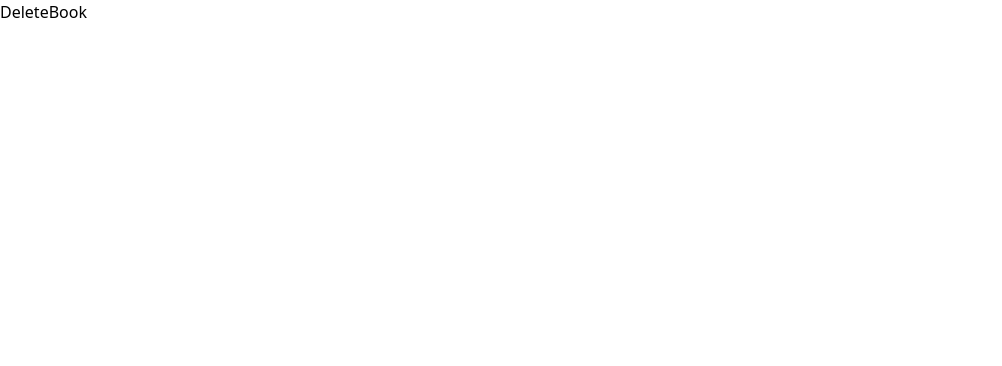
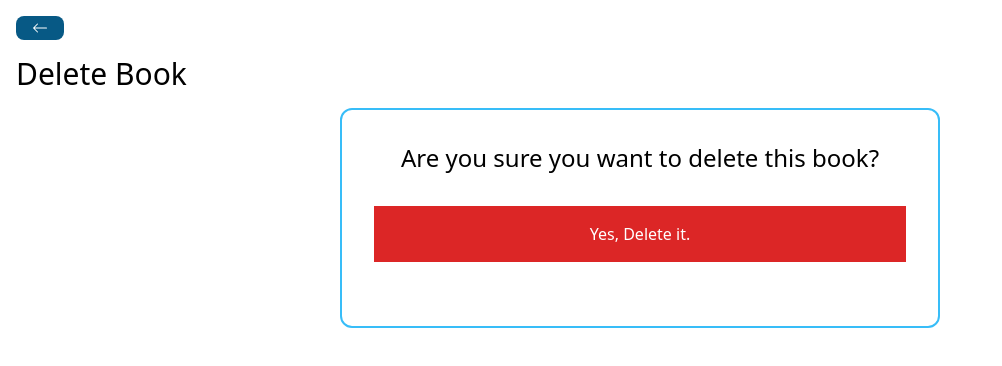
Before and after one commit to T4R0TARO/book-store, a React (Vite) app in the folder frontend/: page /books/delete/1 in a window 1280 px wide. Shown: the top 366 px of the page, without its empty margins (0-1002 px from the left). Built offline with nearby package versions, Linux system fonts and the light colour scheme.

Commit message:
feature: DeleteBook page

```diff
--- a/frontend/src/pages/DeleteBook.jsx
+++ b/frontend/src/pages/DeleteBook.jsx
@@ -1,7 +1,44 @@
 // import React from "react";
+import { useState } from "react";
+import BackButton from "../components/BackButton";
+import Spinner from "../components/Spinner";
+import axios from "axios";
+import { useNavigate, useParams } from "react-router-dom";
 
 const DeleteBook = () => {
-  return <div>DeleteBook</div>;
+  const [loading, setLoading] = useState(false);
+  const navigate = useNavigate();
+  const { id } = useParams();
+  const handleDeleteBook = () => {
+    setLoading(true);
+    axios
+      .delete(`http://localhost:3000/api/v1/books/${id}`)
+      .then(() => {
+        setLoading(false);
+        navigate("/");
+      })
+      .catch((error) => {
+        setLoading(false);
+        alert("There was a problem... Please check console");
+        console.log(error);
+      });
+  };
+  return (
+    <div className="p-4">
+      <BackButton />
+      <h1 className="text-3xl my-4">Delete Book</h1>
+      {loading ? <Spinner /> : ""}
+      <div className="flex flex-col items-center border-2 border-sky-400 rounded-xl w-[600px] p-8 mx-auto">
+        <h3 className="text-2xl">Are you sure you want to delete this book?</h3>
+        <button
+          className="p-4 bg-red-600 text-white m-8 w-full"
+          onClick={handleDeleteBook}
+        >
+          Yes, Delete it.
+        </button>
+      </div>
+    </div>
+  );
 };
 
 export default DeleteBook;
```
